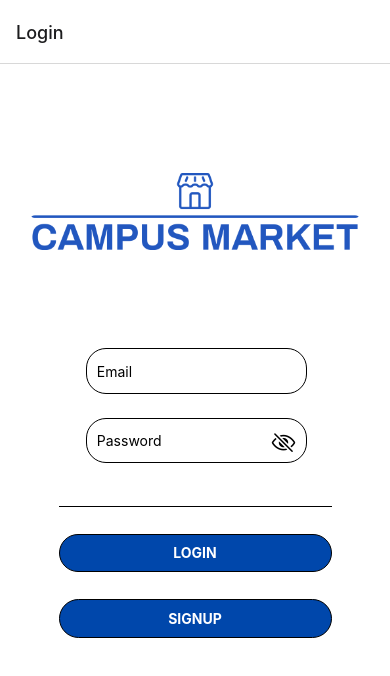
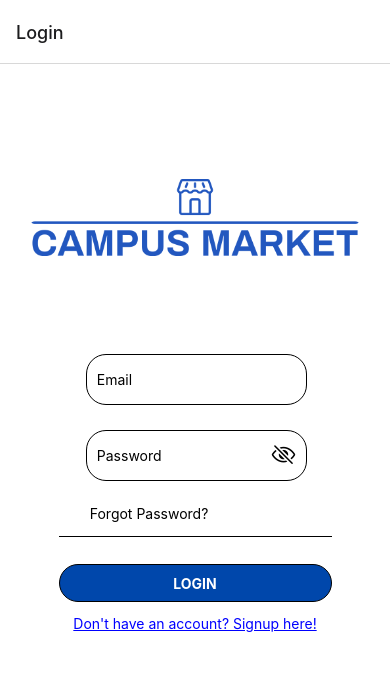
Before and after one commit to onurk03/CampusMarket, a React Native app: screen /Login in a window 390 px wide. Shown: the top 676 px of the page. Built offline with nearby package versions, Linux system fonts and the light colour scheme.

Commit message:
Signup & Login Improved

```diff
--- a/components/login.js
+++ b/components/login.js
@@ -10,6 +10,7 @@ export default function LoginForm({ navigation }) {
 
     function togglePassword() {
         seePassword(visibility => !visibility);
+        console.log(email + ", " + password);
     }
 
     return(
@@ -25,6 +26,8 @@ export default function LoginForm({ navigation }) {
                         style={styles.textInput}
                         textContentType={"emailAddress"}
                         keyboardType={"email-address"}
+                        autoCapitalize={"none"}
+                        onChangeText={setEmail}
                     />
                     <View style={styles.textInput}>
                         <TextInput
@@ -32,22 +35,27 @@ export default function LoginForm({ navigation }) {
                             style={{width: '100%'}}
                             secureTextEntry={passwordSecure}
                             textContentType={"password"}
+                            autoCapitalize={"none"}
+                            onChangeText={setPassword}
                         />
                         <TouchableOpacity style={styles.eyeIcon} onPress={togglePassword}>
                             <Ionicons name={passwordSecure ? "eye-off-outline" : "eye-outline"} size={25} />
                         </TouchableOpacity>
                     </View>
+                    <TouchableOpacity>
+                        <Text> Forgot Password? </Text>
+                    </TouchableOpacity>
                 </View>
                 <TouchableOpacity
                     style= {styles.buttons}>
                     <Text style={styles.text}>LOGIN</Text>
                 </TouchableOpacity>
-                <TouchableOpacity
-                    onPress={() =>
-                        navigation.navigate('Signup')
-                    }
-                    style={styles.buttons}>
-                    <Text style={styles.text}>SIGNUP</Text>
+                <TouchableOpacity onPress={() => navigation.navigate('Signup')}>
+                    <Text style={{
+                        color: 'blue',
+                        textDecorationLine: 'underline',
+                        marginTop: '5%',
+                    }}>Don't have an account? Signup here!</Text>
                 </TouchableOpacity>
             </View>
         </View>
@@ -109,7 +117,7 @@ const styles = StyleSheet.create({
         flexWrap: 'wrap',
         alignItems: 'center',
         borderBottomWidth: 1,
-        paddingBottom: 20,
+        paddingBottom: '10%',
         paddingLeft: '10%',
     },
 
--- a/components/signup.js
+++ b/components/signup.js
@@ -9,7 +9,7 @@ export default function Signup({navigation}) {
     const [password, setPassword] = useState('');
     const [college, setCollege] = useState('');
     const [passwordSecure, seePassword] = useState(true);
-    const colleges = ["UMN - Twin Cities", "UW Madison"]
+    const colleges = ["UMN - Twin Cities"]
 
     function togglePassword() {
         seePassword(visibility => !visibility);
@@ -19,32 +19,12 @@ export default function Signup({navigation}) {
     return (
         <View>
             <View style={styles.signupForm}>
-                <TextInput
-                    placeholder={'Full Name'}
-                    onChangeText={setFullName}
-                    style={styles.textInput}
-                    textContentType={"name"}
-                />
-                <TextInput
-                    placeholder={'Email'}
-                    onChangeText={setEmail}
-                    style={styles.textInput}
-                    textContentType={"emailAddress"}
-                    keyboardType={"email-address"}
-                />
-                <View
-                    style={styles.textInput}>
-                    <TextInput
-                        placeholder={'Password'}
-                        style={{width: '100%'}}
-                        onChangeText={setPassword}
-                        secureTextEntry={passwordSecure}
-                        textContentType={"password"}
-                    />
-                    <TouchableOpacity style={styles.eyeIcon} onPress={togglePassword}>
-                        <Ionicons name={passwordSecure ? "eye-off-outline" : "eye-outline"} size={25}/>
-                    </TouchableOpacity>
-                </View>
+                <Text style={styles.signupWarning}>
+                    <Text style={{color: 'red', textAlign: 'center'}}> WARNING {'\n'}</Text>
+                    Please use a valid college email ending with "<Text style={{fontWeight: 'bold'}}> .edu </Text>"
+                    to sign up. {'\n\n'}
+                    Contact us if your college is not on this list.
+                </Text>
                 <SelectDropdown
                     defaultButtonText={'Select your college'}
                     buttonStyle={styles.selection}
@@ -66,11 +46,46 @@ export default function Signup({navigation}) {
                     search
                     searchInputStyle={{borderBottomWidth: 1}}
                     searchPlaceHolder={'Search here'}
-                    searchPlaceHolderColor={'darkgrey'}
+                    searchPlaceHolderColor={'grey'}
                     renderSearchInputLeftIcon={() => {
                         return <Ionicons name={'search'} color={'#444'} size={18} />;
                     }}
                 />
+                <TextInput
+                    placeholder={'Full Name'}
+                    onChangeText={setFullName}
+                    style={styles.textInput}
+                    textContentType={"name"}
+                    autoCorrect={"none"}
+                    autoCapitalize={"words"}
+                    spellCheck={"false"}
+                />
+                <TextInput
+                    placeholder={'Email'}
+                    onChangeText={setEmail}
+                    style={styles.textInput}
+                    textContentType={"emailAddress"}
+                    keyboardType={"email-address"}
+                    autoCorrect={"none"}
+                    autoCapitalize={"none"}
+                    spellCheck={"false"}
+                />
+                <View
+                    style={styles.textInput}>
+                    <TextInput
+                        placeholder={'Password'}
+                        style={{width: '100%'}}
+                        onChangeText={setPassword}
+                        secureTextEntry={passwordSecure}
+                        textContentType={"password"}
+                        autoCorrect={"none"}
+                        autoCapitalize={"none"}
+                        spellCheck={"false"}
+                    />
+                    <TouchableOpacity style={styles.eyeIcon} onPress={togglePassword}>
+                        <Ionicons name={passwordSecure ? "eye-off-outline" : "eye-outline"} size={25}/>
+                    </TouchableOpacity>
+                </View>
                 <TouchableOpacity
                     style={styles.buttons}>
                     <Text style={styles.text}>SIGNUP</Text>
@@ -81,6 +96,16 @@ export default function Signup({navigation}) {
 }
 
 const styles = StyleSheet.create({
+    signupWarning: {
+        fontFamily: 'AlNile-Bold',
+        borderWidth: 2,
+        borderRadius: 20,
+        marginBottom: '10%',
+        width: '80%',
+        padding: '5%',
+        lineHeight: 20,
+    },
+
     selection: {
         borderColor: 'black',
         borderWidth: 1,
@@ -110,7 +135,7 @@ const styles = StyleSheet.create({
         borderColor: 'black',
         borderWidth: 1,
         borderRadius: 20,
-        marginBottom: '5%',
+        marginTop: '5%',
     },
 
     text: {
--- a/package.json
+++ b/package.json
@@ -13,7 +13,6 @@
     "@react-native-google-signin/google-signin": "^8.0.0",
     "@react-navigation/native": "^6.0.12",
     "@react-navigation/native-stack": "^6.8.0",
-    "expo": "~46.0.9",
     "expo-google-sign-in": "^11.0.0",
     "expo-status-bar": "~1.4.0",
     "firebase": "^9.9.3",
```
Also changed, not shown: services/userAuth.js (added), 2 other files (tests, documents, lock files or other folders).
